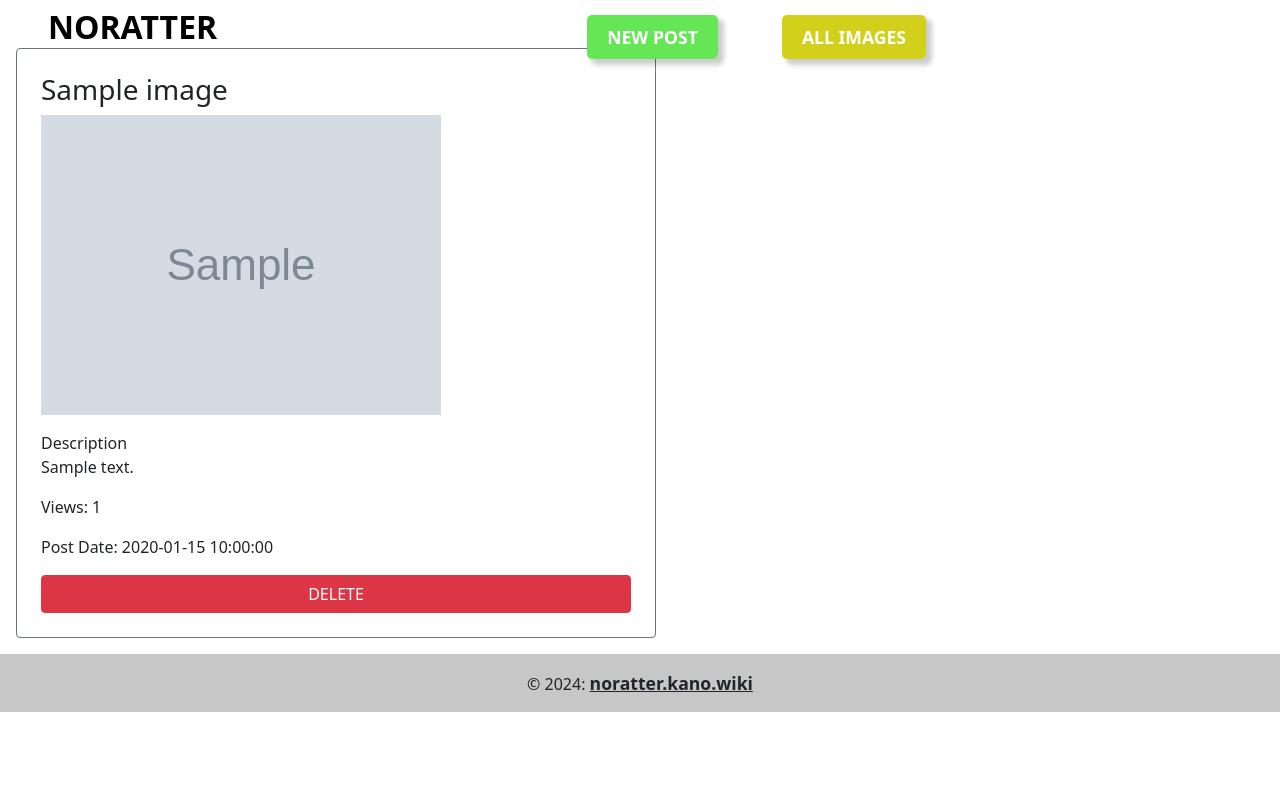
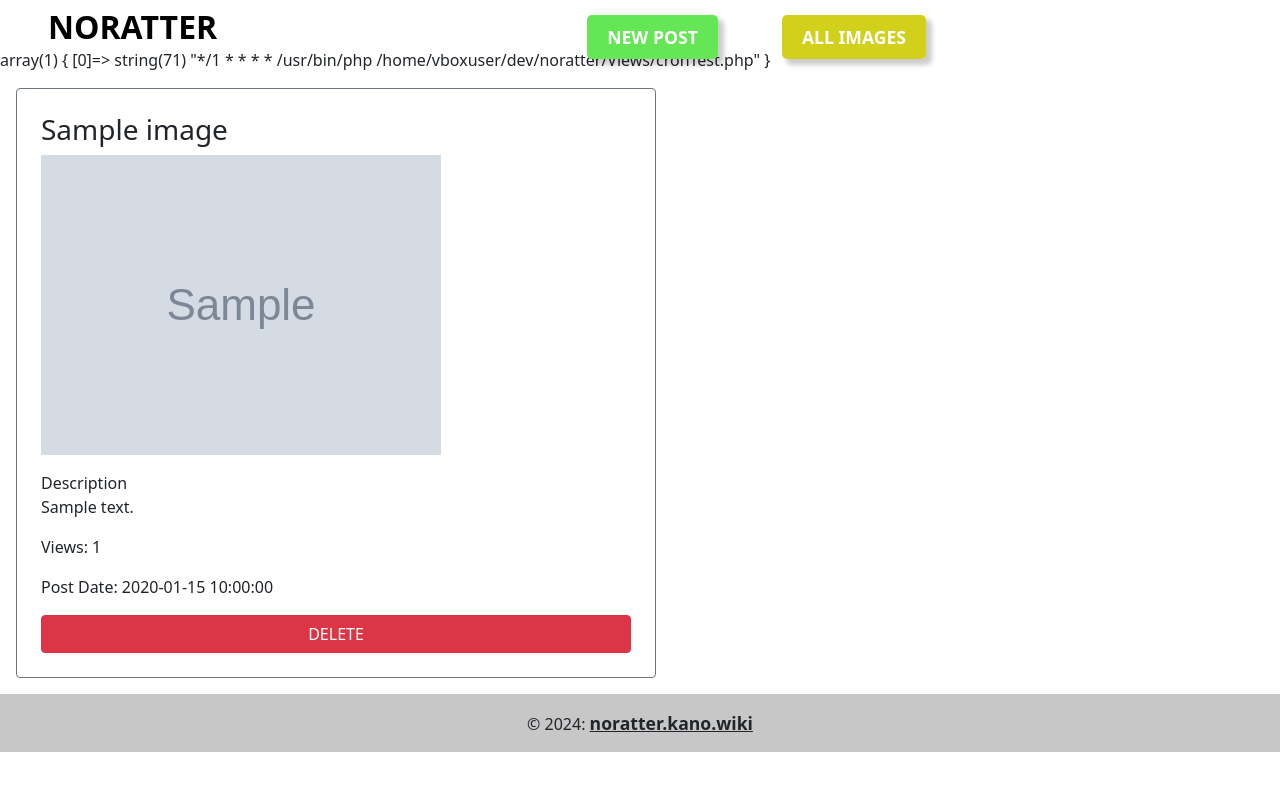
Before and after one commit to SouthernMinami/noratter, a PHP site: template Views/image.php in a window 1280 px wide. Run offline with PHP 8.4, Linux system fonts and the light colour scheme; the template is opened without the code that fills it: most values are stand-ins (such as "Sample title", 1, 10 or a date in 2020); grey boxes marked "Sample" are stand-in pictures.

Commit message:
Chore: cronジョブ実行テスト

```diff
--- /dev/null
+++ b/Views/cronTest.php
@@ -0,0 +1,5 @@
+<?php
+
+namespace Views;
+
+exec('touch /home/vboxuser/dev/noratter/Views/ogaheohgae.txt');
--- a/Views/image.php
+++ b/Views/image.php
@@ -4,10 +4,44 @@ namespace Views;
 
 use Helpers\DatabaseHelper;
 
+date_default_timezone_set('Asia/Tokyo');
+
 // imagesテーブルのaccessed_atとview_countを更新する
 DatabaseHelper::updateImage($image['post_path']);
+
+session_start();
+
+// 同じディレクトリのcronTest.phpを実行する(フルパスで指定)
+$cronJob = '*/1 * * * * /usr/bin/php /home/vboxuser/dev/noratter/Views/cronTest.php';
+
+// 既存のcronジョブを取得
+$output = [];
+$return_var = 0;
+exec('crontab -l', $output, $return_var);
+
+// 既存のcronジョブに同じジョブがないか確認
+if (!in_array($cronJob, $output)) {
+    $output[] = $cronJob; // 新しいジョブを追加
+    // 一時ファイルを作成し、新しいcronジョブリストを書き込む
+    // cronジョブの定義は行ごとに解析されるため、末尾に改行を入れないと定義がまだ完了していないとみなされる
+    $tempFile = tempnam(sys_get_temp_dir(), 'cron');
+    file_put_contents($tempFile, implode(PHP_EOL, $output) . PHP_EOL);
+
+    // 新しいcronジョブリストを設定
+    exec('crontab ' . $tempFile, $output, $return_var);
+    if ($return_var !== 0) {
+        error_log("Cron setting failed.");
+    }
+
+    unlink($tempFile);
+} else {
+    error_log("Cron job already exists.");
+}
+
+var_dump($output);
+
+
 ?>
-
 <script type="text/javascript">
     var image = <?php
     echo json_encode($image);
@@ -17,9 +51,10 @@ DatabaseHelper::updateImage($image['post_path']);
 <div class="d-flex flex-column p-4 m-3 w-50 border border-secondary rounded post-area">
     <h3><?php echo htmlspecialchars($image['title'], ENT_QUOTES, 'UTF-8'); ?></h2>
         <div id="preview" class="pb-3 preview">
-        <img id="preview-img" src="<?php echo htmlspecialchars($image['image_path'], ENT_QUOTES, 'UTF-8'); ?>" alt="preview image">
+            <img id="preview-img" src="<?php echo htmlspecialchars($image['image_path'], ENT_QUOTES, 'UTF-8'); ?>"
+                alt="preview image">
         </div>
-    <p>Description<br/><?php echo htmlspecialchars($image['description'], ENT_QUOTES, 'UTF-8'); ?></p>
+        <p>Description<br /><?php echo htmlspecialchars($image['description'], ENT_QUOTES, 'UTF-8'); ?></p>
         <p>Views: <?php echo htmlspecialchars($image['view_count'], ENT_QUOTES, 'UTF-8'); ?></p>
         <p>Post Date: <?php echo htmlspecialchars($image['created_at'], ENT_QUOTES, 'UTF-8'); ?></p>
         <a id="delete" class="btn btn-danger"
```
Lines whose indentation alone changed are shown as unchanged.
